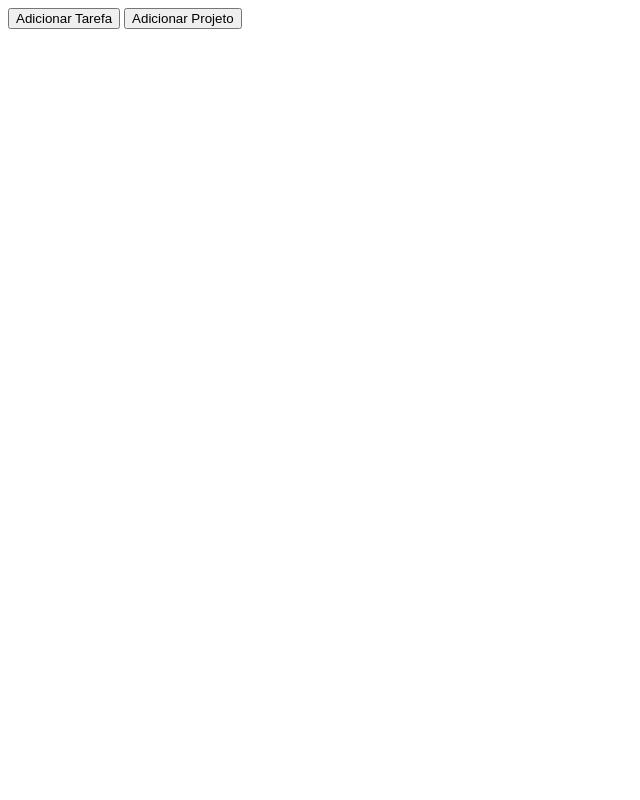
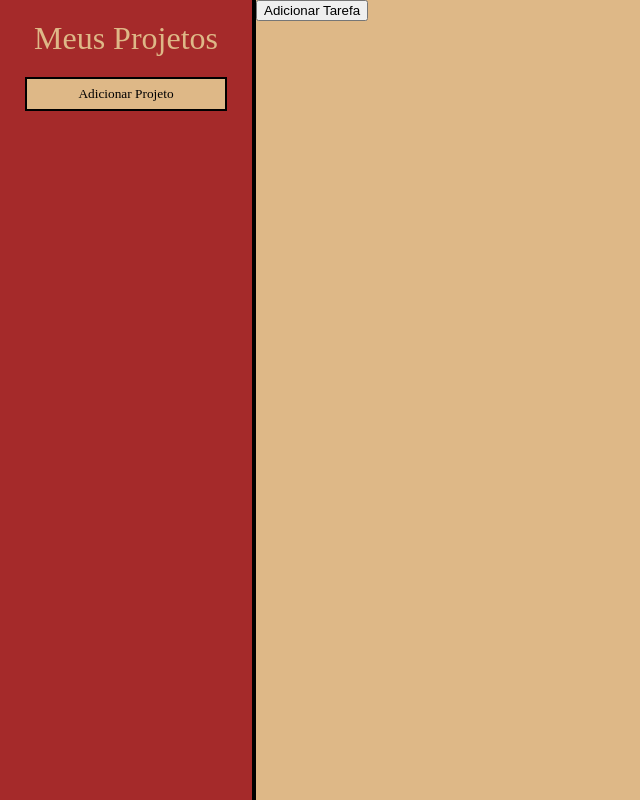
Before and after one commit to DinisAzPereira/todoList, a website built with webpack: page src/template.html in a window 1280 px wide. Shown: the whole page, without its empty margins (0-640 px from the left). Built offline with nearby package versions, Linux system fonts and the light colour scheme.

Commit message:
left container - project side styled

```diff
--- a/src/index.js
+++ b/src/index.js
@@ -1,4 +1,5 @@
 import { Task, Project } from './task.js'; // Importa a classe Task e Project
+import "./styles.css";
 
 const taskModal = document.getElementById('taskModal');
 const addTaskButton = document.querySelector(".addTaskButton")
--- /dev/null
+++ b/src/styles.css
@@ -0,0 +1,57 @@
+body {
+    display: flex;
+    flex-direction: column;
+    min-height: 100VH;
+    min-width: 100VH;
+    margin: 0;
+
+}
+
+.container {
+    display: flex;
+}
+
+.addProject {
+    width: 80px;
+    height: 65px;
+}
+
+.leftContainer {
+    display: flex;
+    flex-direction: column;
+    align-items: center;
+    background-color:  brown;
+        ;
+    min-width: 20%;
+    border-right: 4px solid black;
+    box-sizing: border-box;
+    height: 100vh;
+}
+
+.leftTitle {
+    font-family: 'Times New Roman', Times, serif;
+
+    font-size: 2rem;
+    text-align: center;
+    padding: 20px;
+    color: burlywood;
+}
+
+.addProject {
+    font-family: 'Times New Roman', Times, serif;
+    border: 2.5px solid black;
+    background-color: burlywood;
+
+    display: flex;
+    align-items: center;
+    justify-content: center;
+    width: 80%;
+    height: 20px;
+    padding: 15px;
+}
+.rightContainer {
+    background-color: burlywood;
+    width: 80%;
+
+
+}
--- a/src/task.js
+++ b/src/task.js
@@ -1,4 +1,4 @@
-// task.js
+
 export class Task {
     constructor(title, description, duedate, priority) {
         this.title = title;
--- a/src/template.html
+++ b/src/template.html
@@ -7,10 +7,20 @@
 </head>
 <body>
     <div class="container">
+      <div class="leftContainer">
+        <div class="leftTitle"> Meus Projetos</div>
+        <button class="addProject">Adicionar Projeto</button>
+        <div class="projectList">
+
+      </div>
+      </div>
+      <div class="rightContainer">
+        <button class="addTaskButton">Adicionar Tarefa</button>
+
+      </div>
+
+    </div>
     <div class="taskContainer">
-            <button class="addTaskButton">Adicionar Tarefa</button>
-            <button class="addProject">Adicionar Projeto</button>
-
       <!-- Modal para adicionar tarefa -->
       <dialog close id="taskModal">
           <form method="dialog">
@@ -59,6 +69,5 @@
           </form>
       </dialog>
   </div>
-    </div>
 </body>
 </html>
```
Lines whose indentation alone changed are shown as unchanged.
